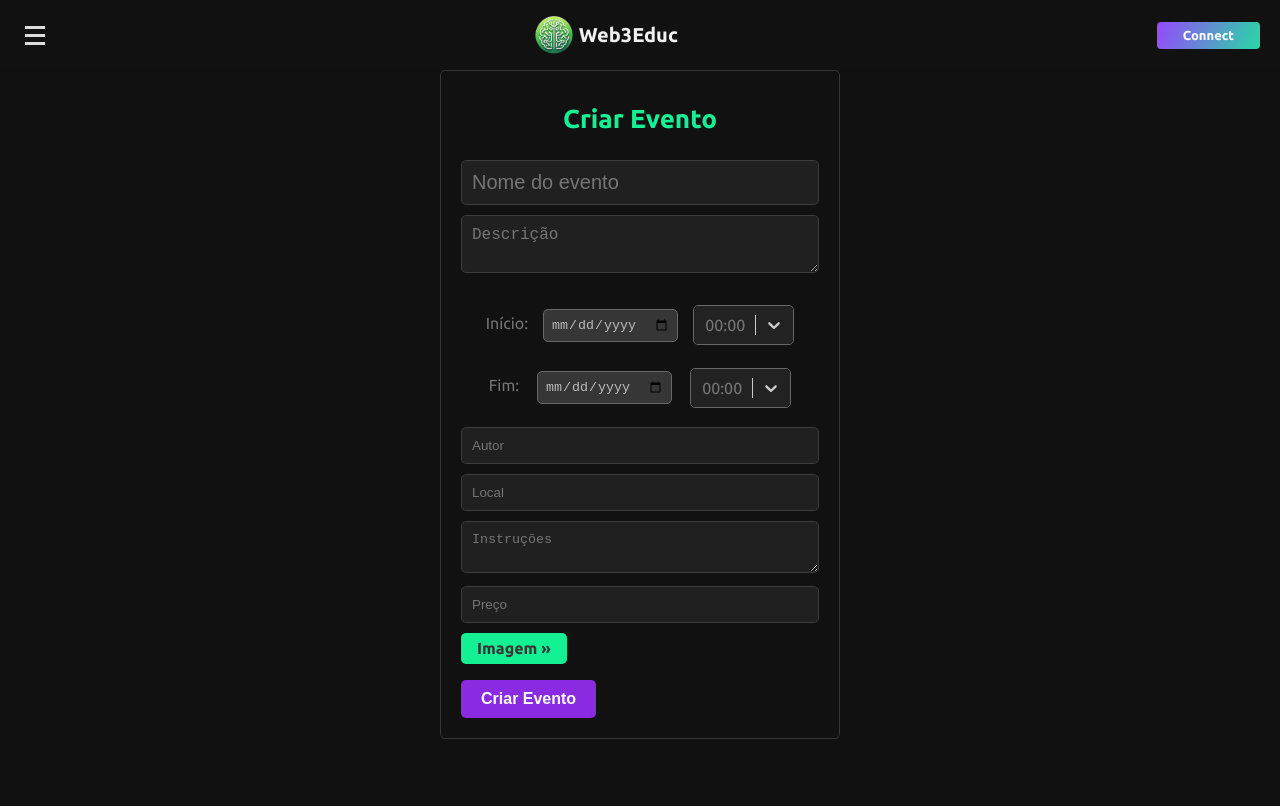
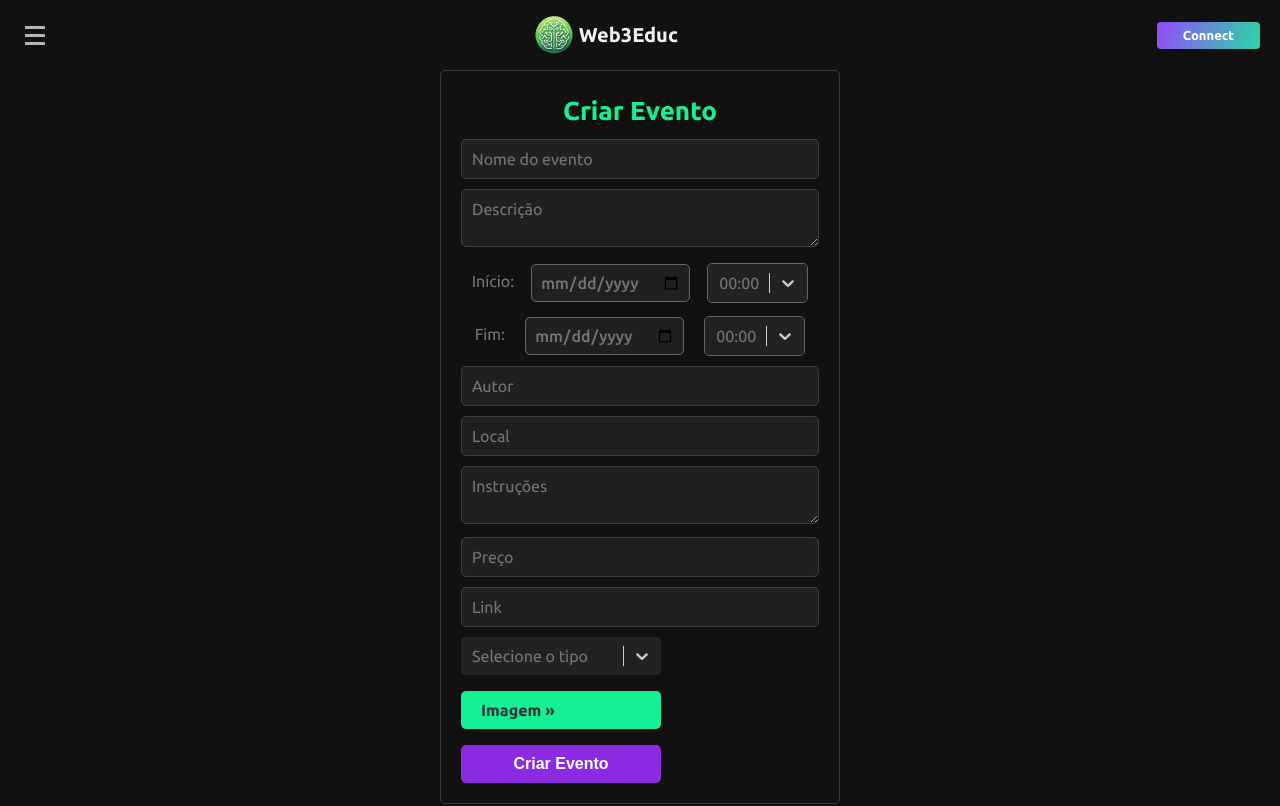
Before and after one commit to DecentraLearnWEB3/NFTPass, a React (Create React App) app in the folder frontend/: page /create in a window 1280 px wide. Shown: the top 806 px of the page. Built offline with nearby package versions, Linux system fonts and the light colour scheme; the HTML template or start-up script is replaced by a standard one.

Commit message:
add tipo e link

```diff
--- a/frontend/src/components/NavBar.module.css
+++ b/frontend/src/components/NavBar.module.css
@@ -87,7 +87,7 @@ a {
 }
 
 .bar {
-    background-color  : #dcdcdc;
+    background-color  : #b5b5b5;
     width             : 20px;
     height            : 3px;
     display           : block;
--- a/frontend/src/pages/CreateEvent.css
+++ b/frontend/src/pages/CreateEvent.css
@@ -1,4 +1,5 @@
 .eventContainer {
+
     width          : 400px;
     display        : flex;
     flex-direction : column;
@@ -17,7 +18,7 @@
     color        : var(--green-solana);
     border-radius: 5px;
     width        : fit-content;
-    margin       : .5em 0em 1em 0em;
+    margin       : .2em 0em .5em 0em;
 }
 
 label {
@@ -36,6 +37,8 @@ textarea {
     border-radius   : 5px;
     box-sizing      : border-box;
     outline         : 0;
+    font-family     : var(--body-font);
+    font-size       : 16px;
 }
 
 input:focus {
@@ -44,14 +47,6 @@ input:focus {
 
 textarea:focus {
     border: 1px solid #676767;
-}
-
-#nome {
-    font-size: 20px;
-}
-
-#descricao {
-    font-size: 16px;
 }
 
 .InicioContainer,
@@ -63,15 +58,18 @@ textarea:focus {
     align-items    : center;
     gap            : .4em;
     color          : #757575;
-    margin         : 1em;
+    margin-bottom  : .4em;
 }
 
 #data {
     padding         : .5em;
     border-radius   : 5px;
-    background-color: #363636;
+    background-color: #202020;
     border          : 1px solid #676767;
-    color           : #bbbbbb;
+    color           : #757575;
+    font-family     : var(--body-font);
+    font-size       : 16px;
+    font-weight     : 500;
 }
 
 #data:focus {
@@ -85,23 +83,27 @@ textarea:focus {
     border : 1px solid #676767;
 }
 
+#tipo {
+    width: 200px;
+}
+
 .customSelect {
     border-radius: 5px;
 }
 
 input[type='file'] {
-    display: none
+    display: none;
 }
 
 .customImgUpload {
     background-color: var(--green-solana);
     color           : #363636;
     font-weight     : 600;
-    padding         : .4em 1em;
-    width           : fit-content;
+    padding         : 10px 20px;
+    width           : 200px;
     border-radius   : 5px;
     cursor          : pointer;
-    margin-bottom   : 1em;
+    margin          : 1em 0 1em 0;
 }
 
 .customImgUpload:hover {
@@ -117,6 +119,7 @@ button {
     font-size       : 16px;
     font-weight     : 600;
     cursor          : pointer;
+    width           : 200px;
 }
 
 button:hover {
--- a/frontend/src/pages/CreateEvent.jsx
+++ b/frontend/src/pages/CreateEvent.jsx
@@ -15,6 +15,8 @@ function CreateEvent() {
     local: '',
     imagem: null,
     preco: '',
+    link: '',
+    tipo: '',
   });
 
   const handleChange = (e) => {
@@ -40,6 +42,8 @@ function CreateEvent() {
       instrucoes: '',
       imagem: null,
       preco: '',
+      link: '',
+      tipo: '',
     });
   };
 
@@ -53,6 +57,13 @@ function CreateEvent() {
     setEvento(prevEvento => ({
       ...prevEvento,
       horaFim: selectedOption.value
+    }));
+  };
+
+  const handleChangeTipo = (selectedOption) => {
+    setEvento(prevEvento => ({
+      ...prevEvento,
+      tipo: selectedOption.value
     }));
   };
 
@@ -228,6 +239,23 @@ function CreateEvent() {
 
         <input type="text" placeholder='Preço' id='preco' name='preco' value={evento.preco} onChange={handleChange} />
 
+        <input type="text" placeholder='Link' id='link' name='link' value={evento.link} onChange={handleChange} />
+
+        <Select
+          className="customSelect"
+          id="tipo"
+          name="tipo"
+          value={evento.tipo ? { value: evento.tipo, label: evento.tipo } : null}
+          onChange={handleChangeTipo}
+          options={[
+            { value: 'NORMAL', label: 'NORMAL' },
+            { value: 'MASTER', label: 'MASTER' },
+            { value: 'VIP', label: 'VIP' }
+          ]}
+          placeholder="Selecione o tipo"
+          styles={customStyles}
+        />
+
         <label  className='customImgUpload' htmlFor="imagem">Imagem &#187;<input type="file" placeholder='Imagem' id="imagem" name="imagem" accept="image/*" onChange={handleChange} /></label>
 
 
```
